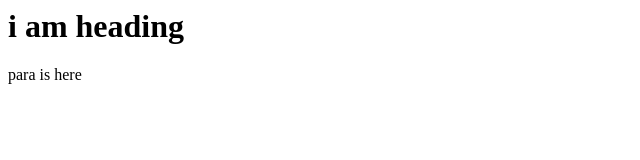
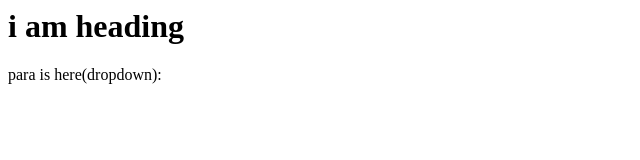
Before and after one commit to Vishal-coder987/localRepo, a plain HTML site: page index.html in a window 1280 px wide. Shown: the full height of the page, 0-640 px from the left. Drawn offline with Linux system fonts and the light colour scheme.

```diff
--- a/index.html
+++ b/index.html
@@ -1,2 +1,2 @@
 <h1>i am heading</h1>
-<p>para is here</p>
+<p>para is here(dropdown):</p>
```
